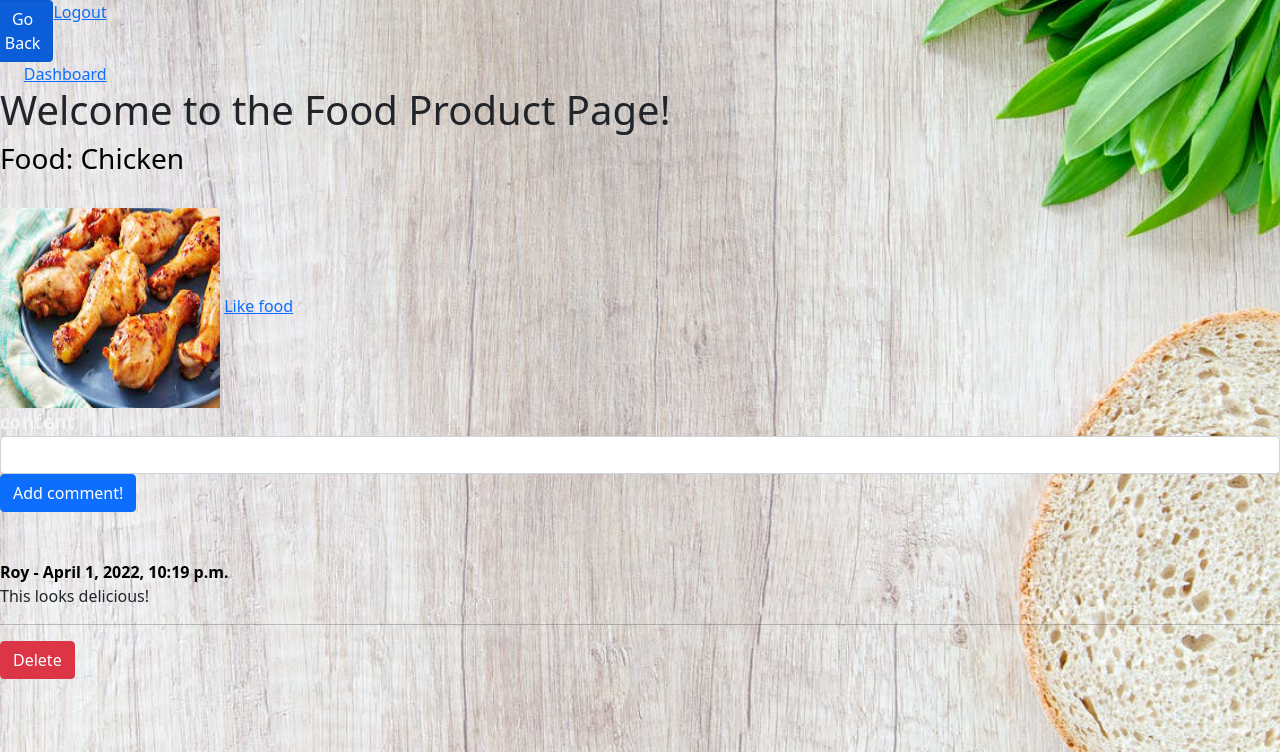
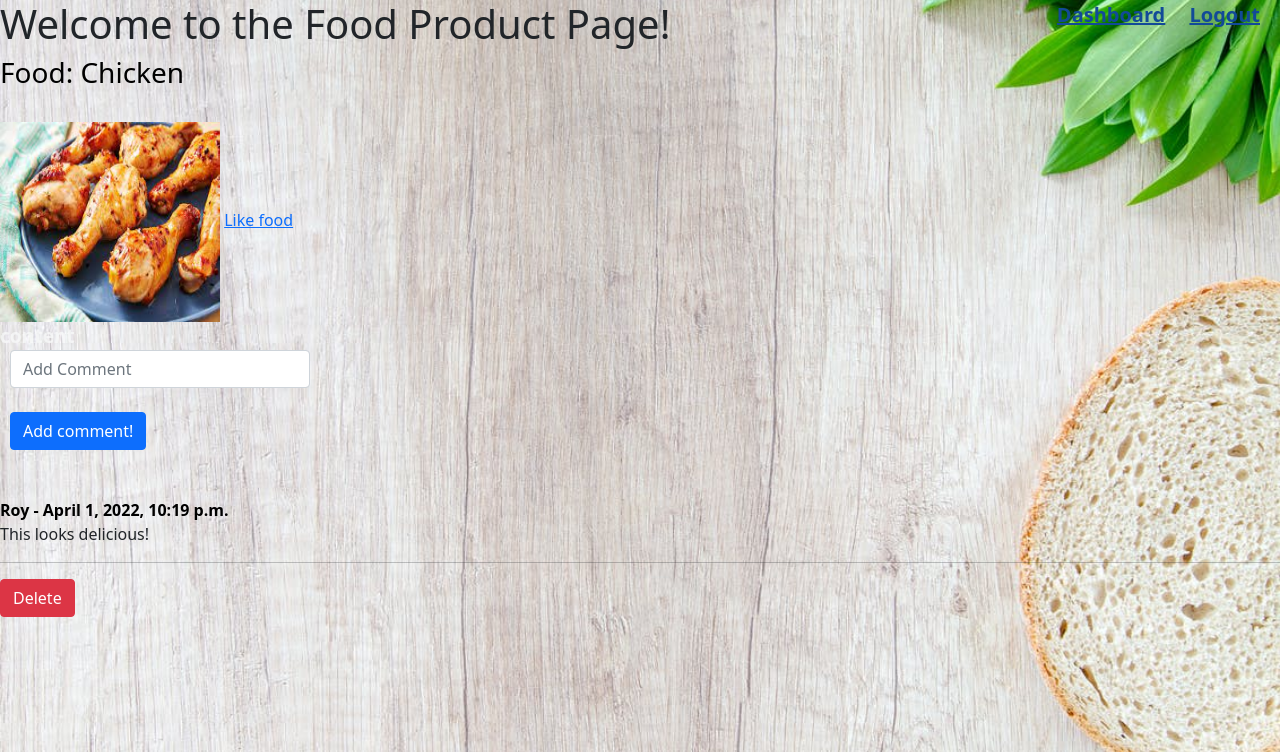
Before and after one commit to FutureVisions/food-review, a Django app: template accounts/templates/food.html in a window 1280 px wide. Shown: the top 752 px of the page. Run offline with Django 3.2, Linux system fonts and the light colour scheme; the template is opened without the code that fills it: values that come from a table or form of the project are taken from there, others are empty; data comes from the database, SQL or seed files in the repository; both versions use the stored data as it was after the commit; parts of the project's set-up code (start-up, migrations or seed data) failed here and were passed over.

Commit message:
more styling

```diff
--- a/accounts/templates/food.html
+++ b/accounts/templates/food.html
@@ -8,13 +8,10 @@
   </head>
   {% extends 'background.html'%}
 {% block body%}
-    <div class="col-1 d-flex justify-content-end">
-      <button class="btn btn-primary" onclick="history.back()">Go Back</button>
-      <a href="{% url 'logout' %}">Logout</a></li>
-  </div>
-  <div class="col-1 d-flex justify-content-end">
-    <a href="{% url 'dashboard' %}">Dashboard</a></li>
-  </div>
+    <div id="food" style="float: right;">
+      <a style="color: rgb(18, 74, 152); font-size: 20px; font-weight: bold;" href="{% url 'dashboard' %}">Dashboard</a>
+      <a style="color: rgb(18, 74, 152); font-size: 20px; font-weight: bold; margin-right: 20px; margin-left: 20px;" href="{% url 'logout' %}">Logout</a>
+    </div>
     <h1>Welcome to the Food Product Page!</h1>
     <h3 style="color: black">Food: {{food_product.title}}</h3><br>
     <img src="{{food_product.food_image.url}}" width="220px" height="200px">
@@ -27,9 +24,10 @@
       {% csrf_token %}
       <div>
         <label for="content" class="text-light text-opacity-75" style="font-size: larger; font-weight: bolder;">content</label>
-        <input class="form-control" type="text" id="content" name="content">
+        <input class="form-control" style="width: 300px; margin-left: 10px;" type="text" id="content" name="content" placeholder="Add Comment">
     </div>
-      <input class="btn btn-primary" id="create_comment" type="submit" value="Add comment!">
+    <br>
+      <input class="btn btn-primary" style="margin-left: 10px;" id="create_comment" type="submit" value="Add comment!">
   </form>
   {% if not food_product.comments.all %}
   {% else %}
--- a/accounts/templates/index.html
+++ b/accounts/templates/index.html
@@ -11,7 +11,7 @@
     <link href="https://cdn.jsdelivr.net/npm/bootstrap@5.1.3/dist/css/bootstrap.min.css" rel="stylesheet"
         integrity="sha384-1BmE4kWBq78iYhFldvKuhfTAU6auU8tT94WrHftjDbrCEXSU1oBoqyl2QvZ6jIW3" crossorigin="anonymous">
 </head>
-
+<!-- User log in registration page -->
 <body>
     <div id="wrapper">
         <h1 class="display-3 text-light text-center text-opacity-75">Foodie Connoisseur</h1>
--- a/accounts/views.py
+++ b/accounts/views.py
@@ -7,7 +7,7 @@ from .models import *
 from django.contrib import messages
 import bcrypt
 
-
+# renders the login reg page
 def home(request):
     return render(request, 'index.html',)
 
@@ -49,6 +49,7 @@ def logout(request):
     request.session.clear()
     return redirect('/')
 
+# renders the dashboard page
 def dashboard(request):
     context = {
         'user': User.objects.get(id=request.session['log_user_id']),
@@ -58,6 +59,7 @@ def dashboard(request):
     }
     return render(request, 'dashboard.html', context)
 
+# renders the specific user acc page
 def account(request, user_id):
     if "log_user_id" not in request.session:
         return redirect('/')
@@ -84,6 +86,7 @@ def add_food(request):
         }
     return redirect('/dashboard')
 
+# renders the specific food page
 def food(request, food_id):
     if "log_user_id" not in request.session:
         return redirect('/')
```
Also changed, not shown: accounts/templates/account.html (+22 -15 lines), accounts/templates/dashboard.html (+5 -10 lines), accounts/static/css/background.css (line endings or trailing spaces), accounts/static/css/home.css (line endings or trailing spaces), db.sqlite3.
